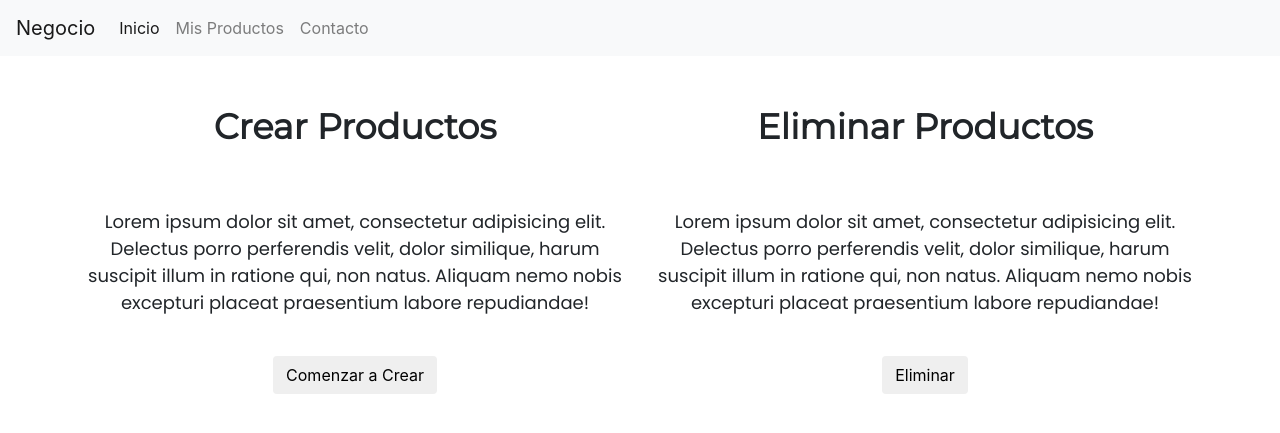
After one commit to zandiegho/Code, a PHP site: page /code/gestion-productos.html in a window 1280 px wide. The commit adds this page. Shown: the top 433 px of the page. Run offline with PHP 8.4, Linux system fonts and the light colour scheme.

Commit message:
Adecuación crud It2

```diff
--- a/Registro-Exitoso.html
+++ b/Registro-Exitoso.html
@@ -7,6 +7,7 @@
   <!-- Agregamos Bootstrap -->
   <link rel="stylesheet" href="https://maxcdn.bootstrapcdn.com/bootstrap/4.0.0/css/bootstrap.min.css">
 </head>
+
 <body>
 
   <!-- Espacio del NAV -->
@@ -52,7 +53,7 @@
   <script src="https://cdnjs.cloudflare.com/ajax/libs/popper.js/1.12.9/umd/popper.min.js"></script>
   <script src="https://maxcdn.bootstrapcdn.com/bootstrap/4.0.0/js/bootstrap.min.js"></script>
 
-  <script src="js/getData.js"></script>
+  <!-- <script src="js/getData.js"></script> -->
 
 </body>
 </html>
--- /dev/null
+++ b/css/estilos-productos.css
@@ -0,0 +1,29 @@
+@import url('https://fonts.googleapis.com/css2?family=Poppins&display=swap');
+@import url('https://fonts.googleapis.com/css2?family=Montserrat&display=swap');
+
+*{
+    margin: 0;
+    padding: 0;
+    /* border: dotted; */
+}
+
+.div--container{
+    margin-top: 50px;
+}
+
+.col--products{
+    text-align: center;
+}
+
+h2{
+    margin-bottom: 60px;
+    font-family: 'Montserrat';
+    font-size: 35px;
+    font-weight: bold;
+}
+
+.p--products{
+    margin-bottom: 40px;
+    font-family: 'Poppins';
+    font-size: 18px;
+}
--- /dev/null
+++ b/gestion-productos.html
@@ -0,0 +1,63 @@
+<!DOCTYPE html>
+<html lang="en">
+
+<head>
+  <meta charset="UTF-8">
+  <meta name="viewport" content="width=device-width, initial-scale=1.0">
+  <title>Gestion de productos</title>
+  <!-- Agregamos Bootstrap -->
+  <link rel="stylesheet" href="https://maxcdn.bootstrapcdn.com/bootstrap/4.0.0/css/bootstrap.min.css">
+  <link rel="stylesheet" href="css/estilos-productos.css">
+</head>
+
+<body>
+
+  <nav class="navbar navbar-expand-lg navbar-light bg-light">
+    <a class="navbar-brand" href="#"> Negocio </a>
+    <button class="navbar-toggler" type="button" data-toggle="collapse" data-target="#navbarNav"
+      aria-controls="navbarNav" aria-expanded="false" aria-label="Toggle navigation">
+      <span class="navbar-toggler-icon"></span>
+    </button>
+    <div class="collapse navbar-collapse" id="navbarNav">
+      <ul class="navbar-nav">
+        <li class="nav-item active">
+          <a class="nav-link" href="index.html">Inicio</a>
+        </li>
+
+        <li class="nav-item">
+          <a class="nav-link" href="gestion-productos.html">Mis Productos</a>
+        </li>
+
+        <li class="nav-item">
+          <a class="nav-link" href="contact.html">Contacto</a>
+        </li>
+
+      </ul>
+    </div>
+  </nav>
+  <div class="container div--container">
+
+    <div class="row justify-content-center">
+
+      <div class="col col-md-6 col--products">
+        <h2>Crear Productos</h2>
+        <p class="p--products">Lorem ipsum dolor sit amet, consectetur adipisicing elit. Delectus porro perferendis velit, dolor similique,
+          harum suscipit illum in ratione qui, non natus. Aliquam nemo nobis excepturi placeat praesentium labore
+          repudiandae!</p>
+        <button class="btn">Comenzar a Crear</button>
+      </div>
+
+      <div class="col col-md-6 col--products">
+        <h2>Eliminar Productos</h2>
+        <p class="p--products">Lorem ipsum dolor sit amet, consectetur adipisicing elit. Delectus porro perferendis velit, dolor similique,
+          harum suscipit illum in ratione qui, non natus. Aliquam nemo nobis excepturi placeat praesentium labore
+          repudiandae!</p>
+        <button class="btn">Eliminar</button>
+      </div>
+
+    </div>
+  </div>
+</body>
+
+
+</html>
```
Also changed, not shown: php/register.php (+68 -33 lines), uploads/Leonardo_Diffusion_Genera_una_imagen_de_un_robot_futurista_de_0.jpg (deleted), uploads/Leonardo_Diffusion_Generate_an_image_of_a_futuristic_robot_sta_0.jpg (deleted), uploads/copia.jpg (renamed from uploads/Leonardo_Diffusion_Generate_an_image_of_a_futuristic_robot_wit_1.jpg).
